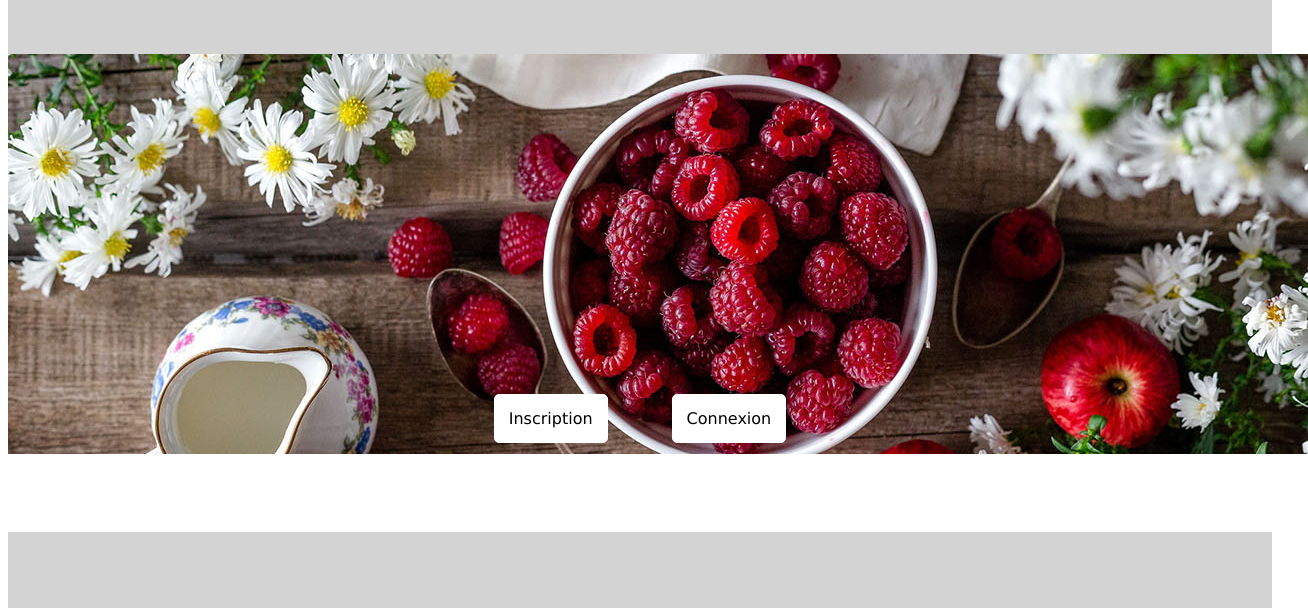
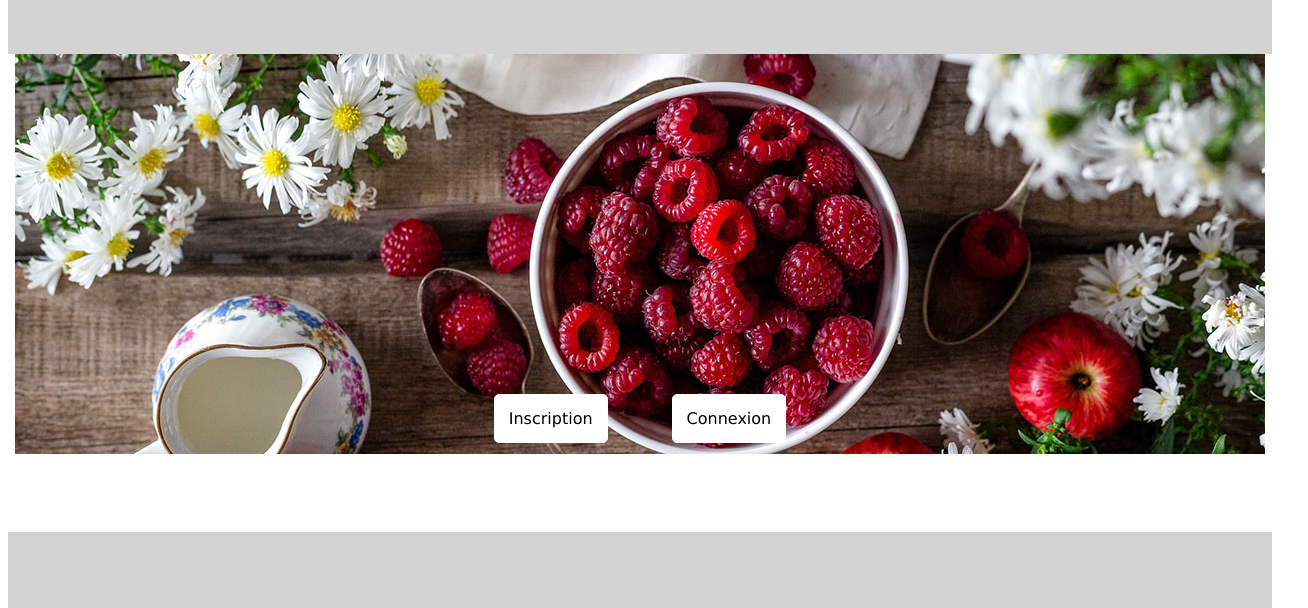
Before and after one commit to juliabaumann/Site-LePanierdemonvoisin, a plain HTML site: page site-home.html in a window 1280 px wide. Shown: the part 192-800 px from the top of the page, 1308 px wide, since content can reach past the window. Drawn offline with Linux system fonts and the light colour scheme; a web font is replaced by a local one.

Commit message:
raspberry 1260 x 400

```diff
--- a/site-home.html
+++ b/site-home.html
@@ -20,7 +20,7 @@
         </div>
 
         <div class="photo">
-            <img src="raspberry 1300 x400.jpg"/>
+            <img src="raspberry 1250 x 400.jpg"/>
         </div>
 
         <div class="inscription">
```
Also changed, not shown: raspberry 1260 x 400.jpg (added).
